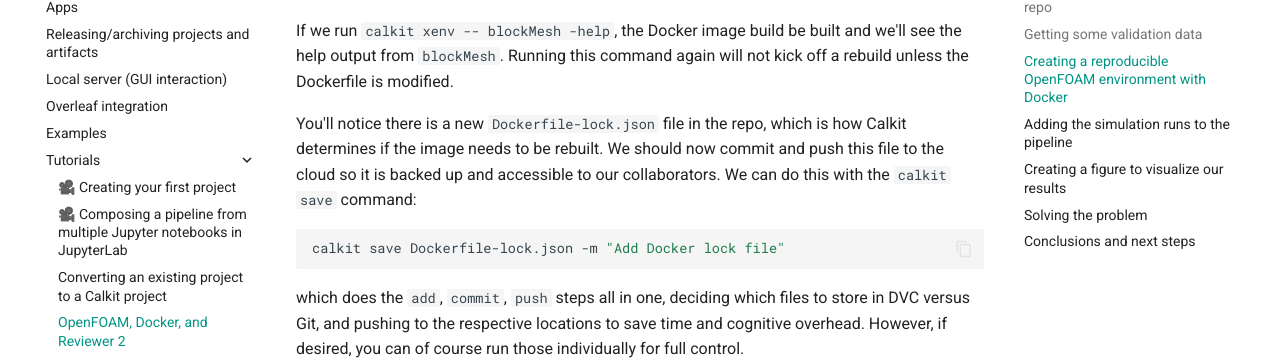
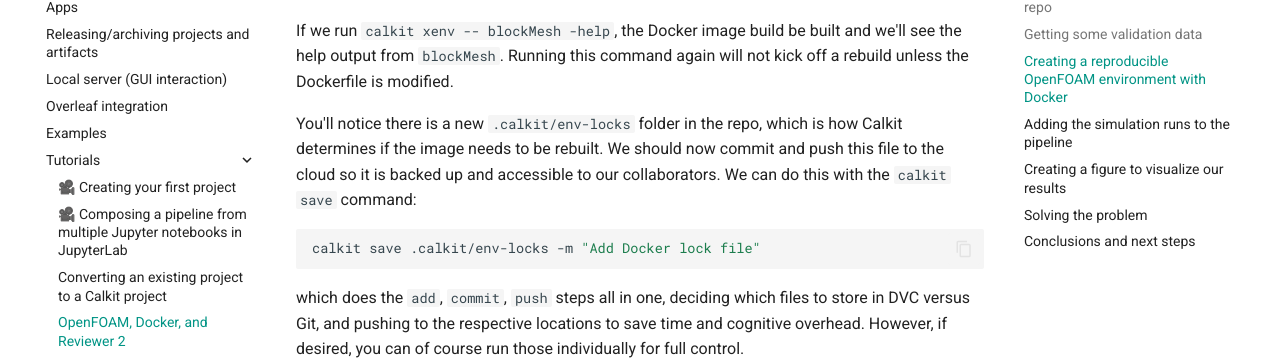
Before and after one commit to calkit/calkit, an MkDocs documentation site: the page built from docs/tutorials/openfoam.md, in a window 1280 px wide and 900 px high, scrolled down 4455 px. Shown: the part 146-506 px from the top of the window. Built offline with MkDocs 1.6.1 and Material for MkDocs 9.7.7, drawn with Linux system fonts in a browser that asks for light colours; comment, search, counter and statistics services are not loaded; some of the changed text lies outside the part shown.

Commit message:
Update OpenFOAM tutorial

````diff
--- a/docs/tutorials/openfoam.md
+++ b/docs/tutorials/openfoam.md
@@ -129,7 +129,7 @@
 Running this command again will not kick off a rebuild
 unless the Dockerfile is modified.
 
-You'll notice there is a new `Dockerfile-lock.json` file
+You'll notice there is a new `.calkit/env-locks` folder
 in the repo,
 which is how Calkit determines if the image needs to be rebuilt.
 We should now
@@ -138,7 +138,7 @@
 We can do this with the `calkit save` command:
 
 ```sh
-calkit save Dockerfile-lock.json -m "Add Docker lock file"
+calkit save .calkit/env-locks -m "Add Docker lock file"
 ```
 
 which does the `add`, `commit`, `push` steps all in one,
````
Also changed, not shown: other parts of docs/tutorials/openfoam.md (+1 -1 lines).
